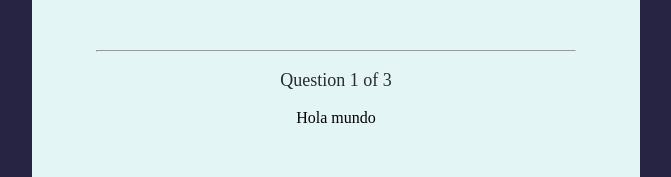
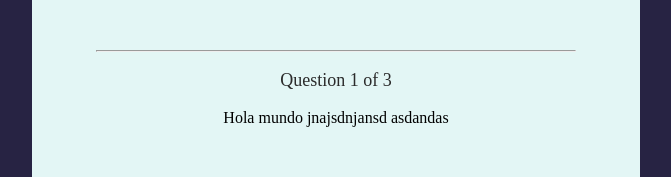
Before and after one commit to freddy0795mh/quizpoo, a plain HTML site: page index.html in a window 1280 px wide. Shown: the part 585-762 px from the top of the page, without its empty margins (304-975 px from the left). Drawn offline with Linux system fonts and the light colour scheme.

Commit message:
actualizacion modulo 1

```diff
--- a/index.html
+++ b/index.html
@@ -22,6 +22,8 @@
       <footer>
         <p id="progress">Questions x of y</p>
         Hola mundo
+        jnajsdnjansd
+        asdandas
       </footer>
     </div>
 
```
